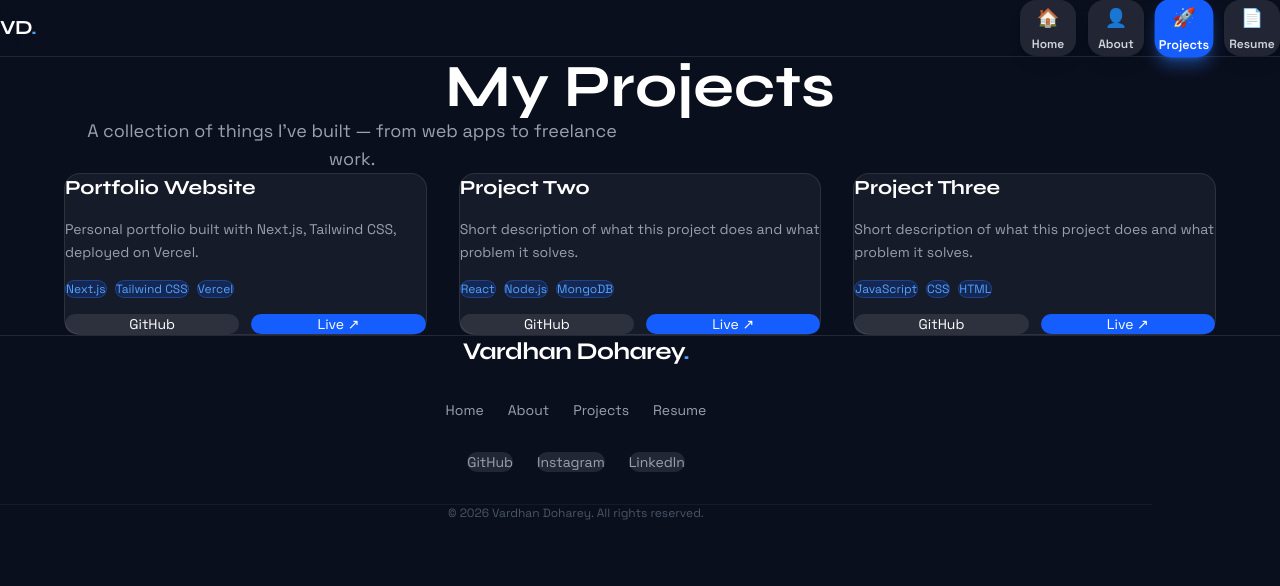
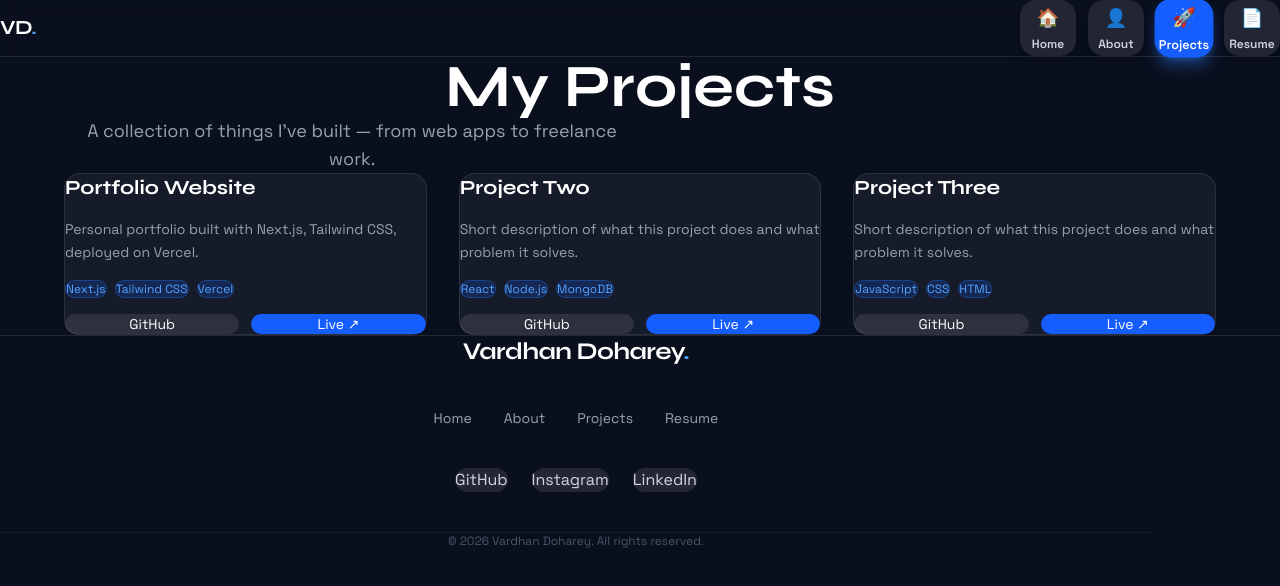
Before and after one commit to VishnuVardhan2000/my-portfolio, a Next.js app: page /projects in a window 1280 px wide. Shown: the top 586 px of the page. Built offline with nearby package versions, Linux system fonts and the light colour scheme.

Commit message:
Fixed footer spacing, added showcase MERN project

```diff
--- a/app/components/Footer.jsx
+++ b/app/components/Footer.jsx
@@ -2,42 +2,38 @@ import Link from 'next/link';
 
 export default function Footer() {
   return (
-    <footer className="w-full mt-24 border-t border-white/10 bg-[#0A0F1E]">
-      <div className="max-w-6xl mx-auto px-6 sm:px-10 md:px-16 py-14
-                      flex flex-col items-center gap-8">
+    <footer className="w-full mt-32 border-t border-white/10 bg-[#0A0F1E]">
+      <div className="max-w-6xl mx-auto px-6 sm:px-10 md:px-16 py-20
+                      flex flex-col items-center gap-10">
 
-        {/* Name */}
         <p className="text-2xl font-bold text-white tracking-tight"
           style={{ fontFamily: 'var(--font-syne)' }}>
           Vardhan Doharey<span className="text-blue-400">.</span>
         </p>
 
-        {/* Nav Links */}
-        <div className="flex flex-wrap justify-center gap-6 text-sm text-gray-400">
+        <div className="flex flex-wrap justify-center gap-8 text-sm text-gray-400">
           <Link href="/"         className="hover:text-white transition">Home</Link>
           <Link href="/about"    className="hover:text-white transition">About</Link>
           <Link href="/projects" className="hover:text-white transition">Projects</Link>
           <Link href="/resume"   className="hover:text-white transition">Resume</Link>
         </div>
 
-        {/* Social Links - names for now, will swap for logos next */}
-        <div className="flex items-center gap-6 text-sm text-gray-400">
+        <div className="flex items-center gap-6">
           <a href="https://github.com/yourusername" target="_blank" rel="noreferrer"
-            className="hover:text-white transition px-4 py-2 rounded-xl bg-white/10 hover:bg-white/20">
+            className="hover:text-white transition px-5 py-3 rounded-xl bg-white/10 hover:bg-white/20 text-gray-300">
             GitHub
           </a>
           <a href="https://instagram.com/yourusername" target="_blank" rel="noreferrer"
-            className="hover:text-white transition px-4 py-2 rounded-xl bg-white/10 hover:bg-white/20">
+            className="hover:text-white transition px-5 py-3 rounded-xl bg-white/10 hover:bg-white/20 text-gray-300">
             Instagram
           </a>
           <a href="https://linkedin.com/in/yourusername" target="_blank" rel="noreferrer"
-            className="hover:text-white transition px-4 py-2 rounded-xl bg-white/10 hover:bg-white/20">
+            className="hover:text-white transition px-5 py-3 rounded-xl bg-white/10 hover:bg-white/20 text-gray-300">
             LinkedIn
           </a>
         </div>
 
-        {/* Bottom note */}
-        <p className="text-xs text-gray-600 pt-4 border-t border-white/5 w-full text-center">
+        <p className="text-xs text-gray-600 pt-6 border-t border-white/5 w-full text-center">
           © 2026 Vardhan Doharey. All rights reserved.
         </p>
 
```
